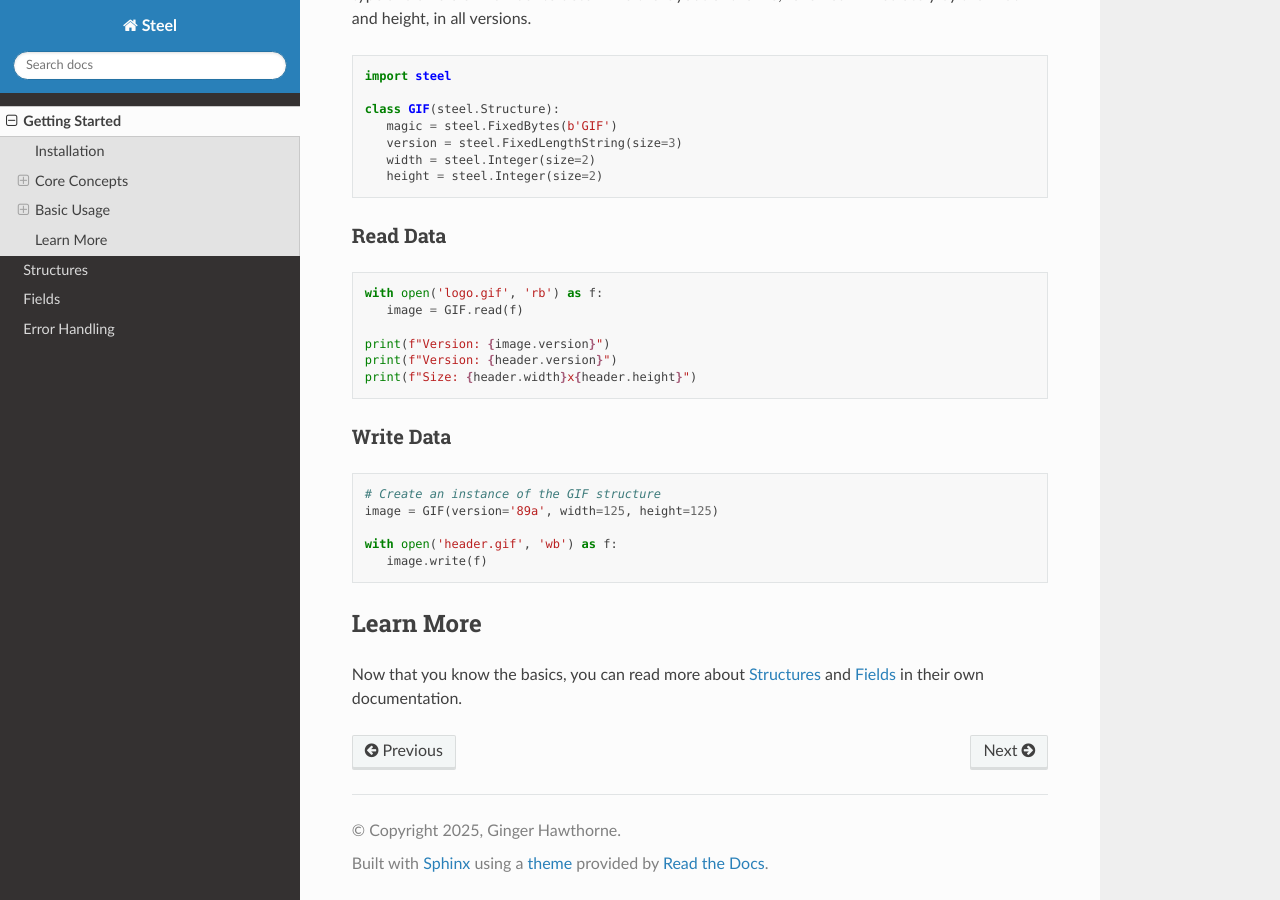
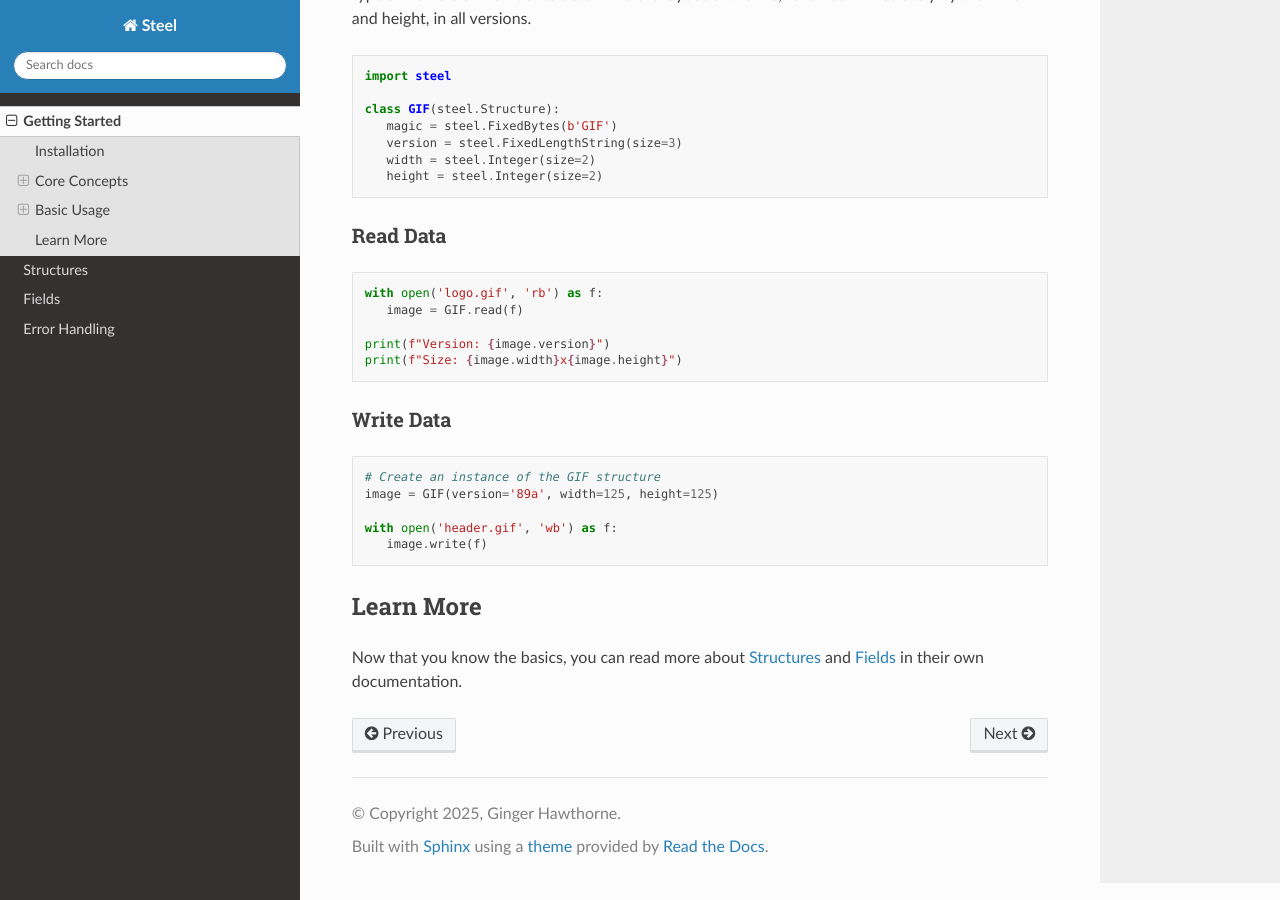
Before and after one commit to importsteel/steel, a Sphinx documentation site: the page built from docs/getting-started.rst, in a window 1280 px wide and 900 px high, scrolled down 1191 px. Built offline with Sphinx 7.4.7 and the Read the Docs theme 3.1.0, drawn with Linux system fonts in a browser that asks for light colours.

Commit message:
Fix docs

```diff
--- a/docs/getting-started.rst
+++ b/docs/getting-started.rst
@@ -76,8 +76,7 @@ Read Data
       image = GIF.read(f)
 
    print(f"Version: {image.version}")
-   print(f"Version: {header.version}")
-   print(f"Size: {header.width}x{header.height}")
+   print(f"Size: {image.width}x{image.height}")
 
 Write Data
 ==========
```
